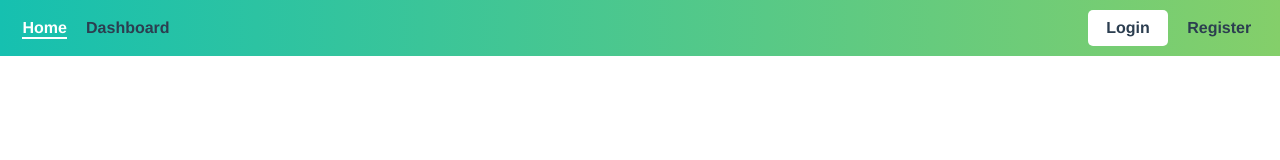
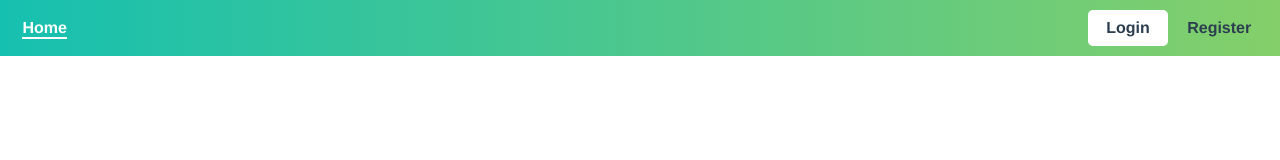
Before and after one commit to mvocamargo/vue-jwt--auth, a Vue app: page / in a window 1280 px wide. Shown: the top 160 px of the page. Built offline with nearby package versions, Linux system fonts and the light colour scheme.

Commit message:
Navbar - add logout button and logout method

```diff
--- a/src/components/AppNav.vue
+++ b/src/components/AppNav.vue
@@ -3,7 +3,7 @@
     <router-link to="/">
       Home
     </router-link>
-    <router-link to="/dashboard">
+    <router-link v-if="loggedIn" to="/dashboard">
       Dashboard
     </router-link>
     <router-link v-if="!loggedIn" to="/login" class="button">
@@ -12,6 +12,9 @@
     <router-link v-if="!loggedIn" to="/register">
       Register
     </router-link>
+    <button v-else type="button" class="logout" @click="logout">
+      Logout
+    </button>
   </div>
 </template>
 
@@ -20,7 +23,12 @@ import { authComputed } from '../vuex/helpers'
 export default {
   computed: {
     ...authComputed
-  }
+  },
+  methods: {
+    logout(){
+      this.$store.dispatch('logout')
+    }
+  },
 }
 </script>
 
```
